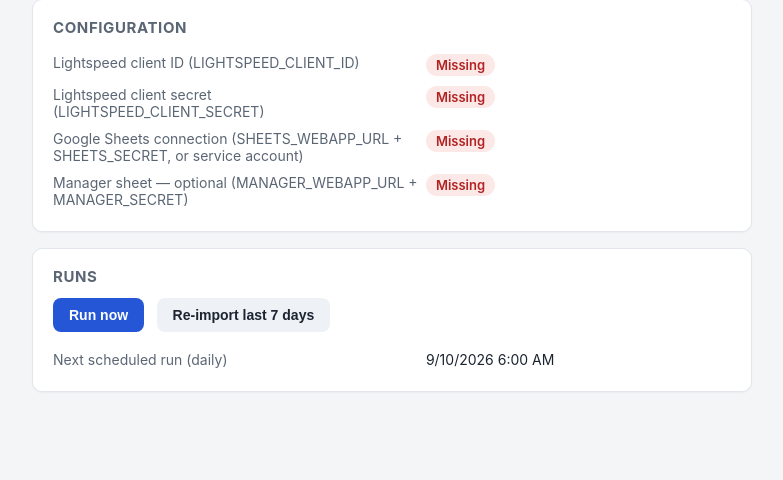
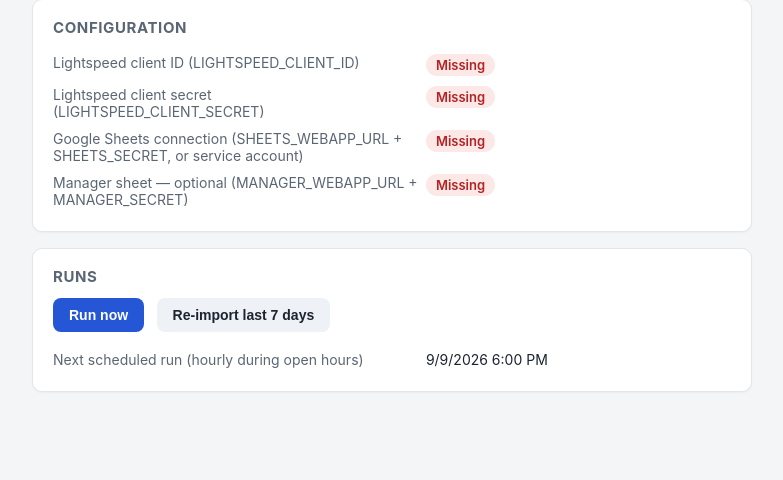
Before and after one commit to ellie4415/followup-sheets, a FastAPI app: page / in a window 1280 px wide. Shown: the part 320-800 px from the top of the page, without its empty margins (248-1031 px from the left). Run offline with FastAPI, Linux system fonts and the light colour scheme; data comes from the database, SQL or seed files in the repository.

Commit message:
Hourly sync during open hours; tiered watch-list re-checks
Runs at the top of each hour, 8am-8pm Pacific (RUN_HOURS_START/END).
Hourly runs re-check only carts under 48h old; the full ~500-cart sweep
runs once a day (first morning run) and on re-imports — hourly cadence
without 12k wasted API calls/day.

Co-Authored-By: Claude Fable 5 <noreply@anthropic.com>

```diff
--- a/main.py
+++ b/main.py
@@ -48,7 +48,10 @@ WEBAPP_URL    = os.environ.get("SHEETS_WEBAPP_URL", "")   # Apps Script bridge (
 SHEETS_SECRET = os.environ.get("SHEETS_SECRET", "")
 MANAGER_WEBAPP_URL = os.environ.get("MANAGER_WEBAPP_URL", "")   # manager sheet bridge (optional)
 MANAGER_SECRET     = os.environ.get("MANAGER_SECRET", "")
-RUN_HOUR      = int(os.environ.get("RUN_HOUR", "6"))          # daily run, Pacific
+RUN_HOURS_START = int(os.environ.get("RUN_HOURS_START", "8"))   # first hourly run (Pacific)
+RUN_HOURS_END   = int(os.environ.get("RUN_HOURS_END", "20"))    # last hourly run (Pacific)
+if not (0 <= RUN_HOURS_START <= RUN_HOURS_END <= 23):
+    RUN_HOURS_START, RUN_HOURS_END = 0, 23
 LOOKBACK_DAYS = int(os.environ.get("LOOKBACK_DAYS", "7"))     # first run only
 PACIFIC       = ZoneInfo("America/Los_Angeles")
 
@@ -348,6 +351,13 @@ async def run_job(trigger: str) -> dict:
         batch_ids  = {str(s.get("saleID") or "") for s in sales}
         prior      = store.get_json("pending_carts", []) or []
         first_seen = {str(p.get("id")): float(p.get("first_seen") or now) for p in prior}
+        # With hourly runs, re-fetching ~500 mostly-abandoned carts every hour
+        # would be waste: hourly runs re-check only YOUNG carts (<48h — the
+        # ones that actually complete, e.g. same-day pickups); the full sweep
+        # of older carts happens once a day (>20h since the last one) and on
+        # re-imports.
+        full_check = (trigger == "re-import"
+                      or now - float(store.get("pending_full_check") or 0) > 20 * 3600)
         pending_next: list = []
         recheck_ids: set = set()   # carts already on the watch list — a re-check
                                    # that's STILL open is not a new "skip"
@@ -355,8 +365,12 @@ async def run_job(trigger: str) -> dict:
             pid = str(p.get("id") or "")
             if not pid or pid in batch_ids:
                 continue
-            if now - first_seen[pid] > 45 * 86400:
+            age = now - first_seen[pid]
+            if age > 45 * 86400:
                 log.info(f"Dropping open cart {pid} from the watch list (>45 days old)")
+                continue
+            if not full_check and age > 48 * 3600:
+                pending_next.append(p)   # old cart — the daily sweep handles it
                 continue
             try:
                 data = await client.get(f"Sale/{pid}.json")
@@ -543,6 +557,8 @@ async def run_job(trigger: str) -> dict:
         if max_id > cursor:
             store.set("cursor", str(max_id))
         store.set_json("pending_carts", pending_next[-500:])
+        if full_check:
+            store.set("pending_full_check", str(now))
         summary["watching_open_carts"] = len(pending_next)
 
         summary["ok"] = True
@@ -583,11 +599,14 @@ async def _run_job_guarded(trigger: str) -> None:
 # ── Scheduler ─────────────────────────────────────────────────────────────────
 
 async def scheduler_loop() -> None:
+    # Hourly at the top of the hour, open hours only (RUN_HOURS_START..END
+    # Pacific, inclusive). Overnight it sleeps until the next morning's first
+    # run, which also carries the daily full watch-list sweep (>20h gate).
     while True:
         now = datetime.now(tz=PACIFIC)
-        nxt = now.replace(hour=RUN_HOUR, minute=0, second=0, microsecond=0)
-        if nxt <= now:
-            nxt += timedelta(days=1)
+        nxt = now.replace(minute=0, second=0, microsecond=0) + timedelta(hours=1)
+        while not (RUN_HOURS_START <= nxt.hour <= RUN_HOURS_END):
+            nxt += timedelta(hours=1)
         store.set("next_run", nxt.strftime("%-m/%-d/%Y %-I:%M %p"))
         await asyncio.sleep((nxt - now).total_seconds())
         try:
--- a/templates/index.html
+++ b/templates/index.html
@@ -74,7 +74,7 @@
               title="Re-pulls the last 7 days. Rows already on the sheet are skipped, so delete any rows you want regenerated first.">Re-import last 7 days</button>
     {% endif %}
     <table style="margin-top:14px">
-      <tr><td>Next scheduled run (daily)</td><td>{{ next_run or "—" }}</td></tr>
+      <tr><td>Next scheduled run (hourly during open hours)</td><td>{{ next_run or "—" }}</td></tr>
       {% if last_run %}
       <tr><td>Last run</td><td>{{ last_run.started }} ({{ last_run.trigger }})</td></tr>
       <tr><td>Result</td><td>
```
